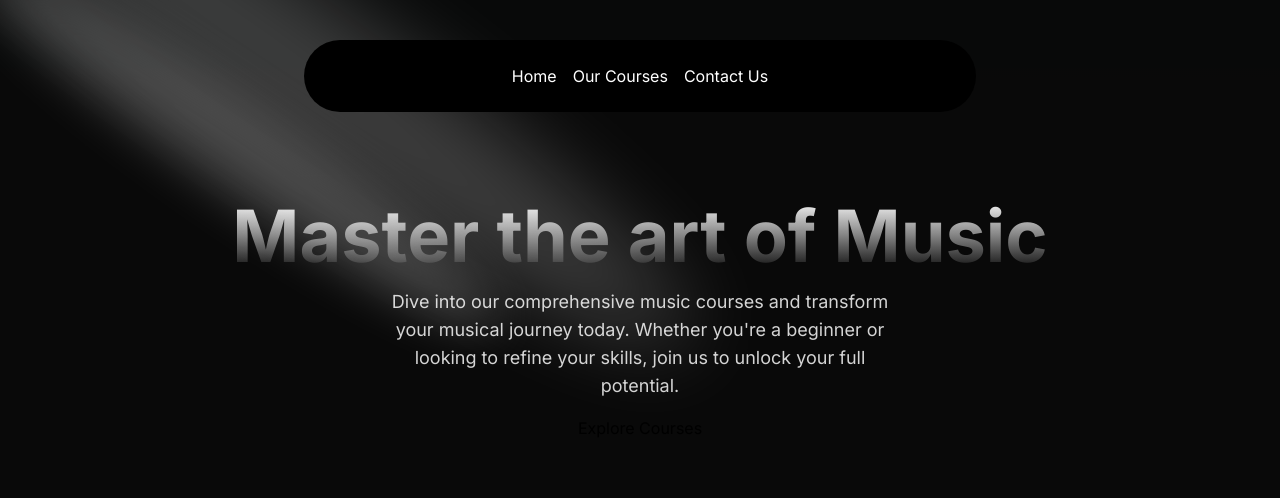
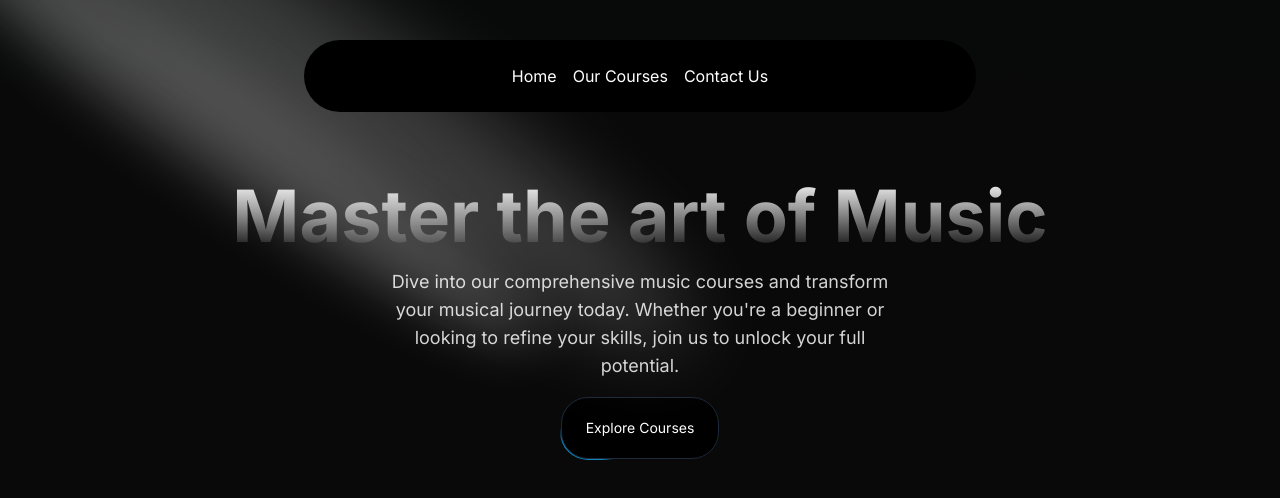
Before and after one commit to Pranay50x/MusicProject, a Next.js app in the folder musicnextjs/: page / in a window 1280 px wide. Shown: the top 498 px of the page. Built offline with nearby package versions, Linux system fonts and the light colour scheme.

Commit message:
Added the button with styles

```diff
--- a/musicnextjs/package.json
+++ b/musicnextjs/package.json
@@ -10,7 +10,7 @@
   },
   "dependencies": {
     "clsx": "^2.1.0",
-    "framer-motion": "^11.0.25",
+    "framer-motion": "^11.0.26",
     "next": "14.1.4",
     "react": "^18",
     "react-dom": "^18",
--- a/musicnextjs/src/components/HeroSection.tsx
+++ b/musicnextjs/src/components/HeroSection.tsx
@@ -2,6 +2,7 @@
 import Link from 'next/link'
 import React from 'react'
 import { Spotlight } from './ui/spotlight'
+import { Button } from './ui/moving-border'
 
 function HeroSection() {
   return (
@@ -23,7 +24,11 @@
                 Whether you're a beginner or looking to refine your skills, join us to unlock your full potential.</p>
             <div className='mt-4'>
                 <Link href={'/courses'}>
+                    <Button
+                    borderRadius='1.75rem'
+                    className='bg-white dark:bg-black text-black dark:text-white border-neutral-200 dark:border-slate-800 '>
                     Explore Courses
+                    </Button>
                 </Link>
             </div>
       </div>
--- /dev/null
+++ b/musicnextjs/src/components/ui/moving-border.tsx
@@ -0,0 +1,139 @@
+"use client";
+import React from "react";
+import {
+  motion,
+  useAnimationFrame,
+  useMotionTemplate,
+  useMotionValue,
+  useTransform,
+} from "framer-motion";
+import { useRef } from "react";
+import { cn } from "@/utils/cn";
+
+export function Button({
+  borderRadius = "1.75rem",
+  children,
+  as: Component = "button",
+  containerClassName,
+  borderClassName,
+  duration,
+  className,
+  ...otherProps
+}: {
+  borderRadius?: string;
+  children: React.ReactNode;
+  as?: any;
+  containerClassName?: string;
+  borderClassName?: string;
+  duration?: number;
+  className?: string;
+  [key: string]: any;
+}) {
+  return (
+    <Component
+      className={cn(
+        "bg-transparent relative text-xl  h-16 w-40 p-[1px] overflow-hidden ",
+        containerClassName
+      )}
+      style={{
+        borderRadius: borderRadius,
+      }}
+      {...otherProps}
+    >
+      <div
+        className="absolute inset-0"
+        style={{ borderRadius: `calc(${borderRadius} * 0.96)` }}
+      >
+        <MovingBorder duration={duration} rx="30%" ry="30%">
+          <div
+            className={cn(
+              "h-20 w-20 opacity-[0.8] bg-[radial-gradient(var(--sky-500)_40%,transparent_60%)]",
+              borderClassName
+            )}
+          />
+        </MovingBorder>
+      </div>
+
+      <div
+        className={cn(
+          "relative bg-slate-900/[0.8] border border-slate-800 backdrop-blur-xl text-white flex items-center justify-center w-full h-full text-sm antialiased",
+          className
+        )}
+        style={{
+          borderRadius: `calc(${borderRadius} * 0.96)`,
+        }}
+      >
+        {children}
+      </div>
+    </Component>
+  );
+}
+
+export const MovingBorder = ({
+  children,
+  duration = 2000,
+  rx,
+  ry,
+  ...otherProps
+}: {
+  children: React.ReactNode;
+  duration?: number;
+  rx?: string;
+  ry?: string;
+  [key: string]: any;
+}) => {
+  const pathRef = useRef<any>();
+  const progress = useMotionValue<number>(0);
+
+  useAnimationFrame((time) => {
+    const length = pathRef.current?.getTotalLength();
+    if (length) {
+      const pxPerMillisecond = length / duration;
+      progress.set((time * pxPerMillisecond) % length);
+    }
+  });
+
+  const x = useTransform(
+    progress,
+    (val) => pathRef.current?.getPointAtLength(val).x
+  );
+  const y = useTransform(
+    progress,
+    (val) => pathRef.current?.getPointAtLength(val).y
+  );
+
+  const transform = useMotionTemplate`translateX(${x}px) translateY(${y}px) translateX(-50%) translateY(-50%)`;
+
+  return (
+    <>
+      <svg
+        xmlns="http://www.w3.org/2000/svg"
+        preserveAspectRatio="none"
+        className="absolute h-full w-full"
+        width="100%"
+        height="100%"
+        {...otherProps}
+      >
+        <rect
+          fill="none"
+          width="100%"
+          height="100%"
+          rx={rx}
+          ry={ry}
+          ref={pathRef}
+        />
+      </svg>
+      <motion.div
+        style={{
+          position: "absolute",
+          top: 0,
+          left: 0,
+          display: "inline-block",
+          transform,
+        }}
+      >
+        {children}
+      </motion.div>
+    </>
+  );
+};
--- a/musicnextjs/tailwind.config.ts
+++ b/musicnextjs/tailwind.config.ts
@@ -6,6 +6,16 @@
   default: flattenColorPalette,
 } = require('tailwindcss/lib/util/flattenColorPalette')
 
+function addVariablesForColors({ addBase, theme }: any) {
+  const allColors = flattenColorPalette(theme('colors'));
+  const newVars = Object.fromEntries(
+    Object.entries(allColors).map(([key, value]) => [`--${key}`, value])
+  );
+
+  addBase({
+    ':root': newVars,
+  });
+}
 const config: Config = {
   content: [
     "./src/pages/**/*.{js,ts,jsx,tsx,mdx}",
@@ -38,6 +48,6 @@
       }
     },
   },
-  plugins: [],
+  plugins: [addVariablesForColors],
 };
 export default config;
```
Also changed, not shown: 2 other files (tests, documents, lock files or other folders).
